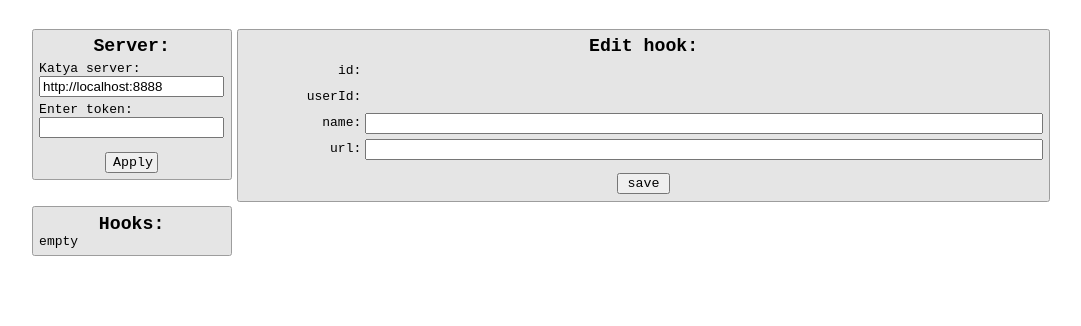
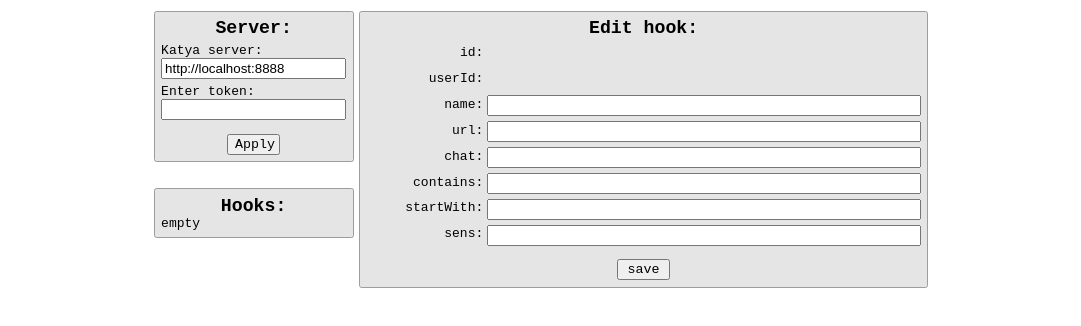
Before and after one commit to MatIvan/KatyaVirtBot-Web, a React (Create React App) app: page / in a window 1280 px wide. Shown: the top 326 px of the page, without its empty margins (99-1180 px from the left). Built offline with nearby package versions, Linux system fonts and the light colour scheme.

Commit message:
edit hook: all fields

```diff
--- a/src/components/App/App.css
+++ b/src/components/App/App.css
@@ -1,7 +1,8 @@
 .body-grid {
   display: flex;
   flex-direction: row;
-  margin-top: 2em;
+  max-width: 60em;
+  margin: 0 auto;
 }
 
 .body-right{
--- a/src/components/HookEditor/HookEditor.js
+++ b/src/components/HookEditor/HookEditor.js
@@ -15,12 +15,20 @@ function HookEditor({ newHook }) {
     const [userId, setUserId] = useState(newHook?.userId);
     const [name, setName] = useState(newHook?.name);
     const [url, setUrl] = useState(newHook?.url);
+    const [chat, setChat] = useState(newHook?.condition?.chatName);
+    const [contains, setContains] = useState(newHook?.condition?.contains?.toString());
+    const [startWith, setStartWith] = useState(newHook?.condition?.startWith?.toString());
+    const [sens, setSens] = useState(newHook?.condition?.caseSensitive);
 
     useEffect(() => {
         setId(newHook?.id);
         setUserId(newHook?.userId);
         setName(newHook?.name);
         setUrl(newHook?.url);
+        setChat(newHook?.condition?.chatName);
+        setContains(newHook?.condition?.contains?.toString());
+        setStartWith(newHook?.condition?.startWith?.toString());
+        setSens(newHook?.condition?.caseSensitive);
     }, [newHook]);
 
     const onSave = () => {
@@ -28,10 +36,10 @@ function HookEditor({ newHook }) {
         const hook = {
             id, userId, name, url,
             condition: {
-                chatName: "",
-                contains: [],
-                startWith: [],
-                caseSensitive: false
+                chatName: chat,
+                contains: contains?.split(',').map(s => s.trim()),
+                startWith: startWith?.split(',').map(s => s.trim()),
+                caseSensitive: sens === undefined ? false : sens
             }
         }
         console.log(hook);
@@ -44,6 +52,10 @@ function HookEditor({ newHook }) {
             <HookEditorLine key='line-userid' caption='userId:' value={userId} readOnly={true} />
             <HookEditorLine key='line-name' caption='name:' value={name} onChange={(newName) => { setName(newName) }} />
             <HookEditorLine key='line-url' caption='url:' value={url} onChange={(newUrl) => { setUrl(newUrl) }} />
+            <HookEditorLine key='line-chat' caption='chat:' value={chat} onChange={(newChat) => { setChat(newChat) }} />
+            <HookEditorLine key='line-contains' caption='contains:' value={contains} onChange={(newContains) => { setContains(newContains) }} />
+            <HookEditorLine key='line-startWith' caption='startWith:' value={startWith} onChange={(newStartWith) => { setStartWith(newStartWith) }} />
+            <HookEditorLine key='line-sens' caption='sens:' value={sens} onChange={(newSens) => { setSens(newSens) }} />
             <button className='HookEditor-save-btn' onClick={() => { onSave() }} >save</button>
         </div>
     );
--- a/src/index.css
+++ b/src/index.css
@@ -3,7 +3,5 @@
 }
 
 body {
-  width: 80%;
-  margin: 0 auto;
   font-family: monospace;
 }
```
